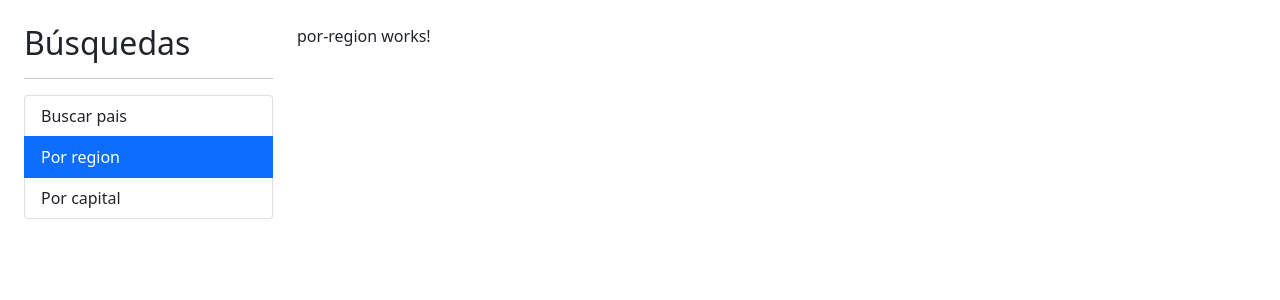
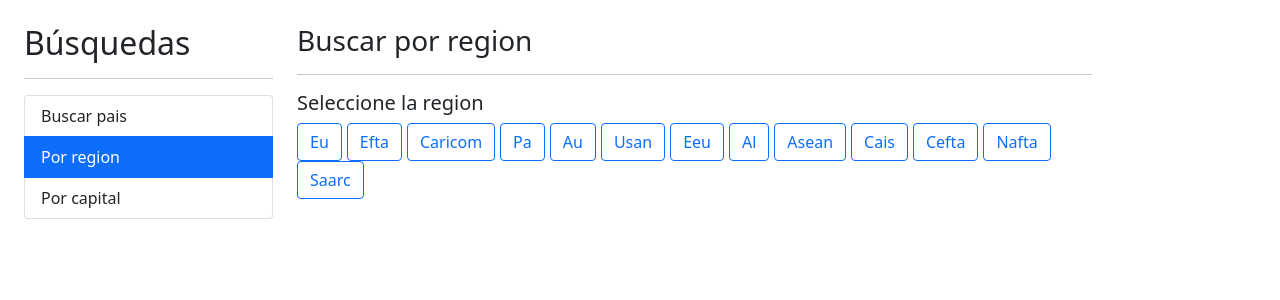
Before and after one commit to JaviLR81/paisesApp, an Angular app: page /region in a window 1280 px wide. Shown: the top 300 px of the page. Built offline with nearby package versions, Linux system fonts and the light colour scheme.

Commit message:
Se agrega  búsqueda x región

```diff
--- a/src/app/pais/pages/por-region/por-region.component.html
+++ b/src/app/pais/pages/por-region/por-region.component.html
@@ -1 +1,31 @@
-<p>por-region works!</p>
+<div class="animate__animated animate__fadeIn animate__faster">
+  <h3>Buscar por region <small> {{ regionActiva | titlecase }} </small></h3>
+  <hr>
+
+  <h5>Seleccione la region</h5>
+
+  <div class="row">
+      <div class="col">
+
+          <!-- [class.btn-primary]="region === regionActiva" -->
+          <!-- [ngClass]="{
+              'btn-primary': regionActiva === region,
+              'btn-outline-primary': regionActiva !== region
+          }"-->
+
+          <button *ngFor="let region of regiones"
+                  [class]="getClaseCSS( region )"
+                  (click)="activarRegion( region )">
+              {{ region | titlecase }}
+          </button>
+
+      </div>
+  </div>
+
+</div>
+
+<div *ngIf="paises.length > 0" class="row">
+  <div class="col">
+      <app-pais-tabla [paises]="paises"></app-pais-tabla>
+  </div>
+</div>
--- a/src/app/pais/pages/por-region/por-region.component.ts
+++ b/src/app/pais/pages/por-region/por-region.component.ts
@@ -1,16 +1,46 @@
 import { Component, OnInit } from '@angular/core';
+import { Country } from '../../interfaces/pais.interface';
+import { PaisService } from '../../services/pais.service';
 
 @Component({
   selector: 'app-por-region',
   templateUrl: './por-region.component.html',
   styles: [
+    `
+    button {
+      margin-right: 5px;
+    }
+  `
   ]
 })
 export class PorRegionComponent implements OnInit {
 
-  constructor() { }
+  regiones: string[] = ['EU', 'EFTA', 'CARICOM', 'PA', 'AU', 'USAN', 'EEU', 'AL', 'ASEAN', 'CAIS', 'CEFTA', 'NAFTA', 'SAARC',];
+  regionActiva: string = '';
+  paises: Country[] = [];
+
+  constructor(private paisService: PaisService) { }
 
   ngOnInit(): void {
   }
 
+  getClaseCSS( region: string ): string {
+    return (region === this.regionActiva)
+              ? 'btn btn-primary'
+              : 'btn btn-outline-primary';
+  }
+
+  activarRegion( region: string ) {
+
+    // To avoid over again the httprequest for same data
+    if ( region === this.regionActiva ) { return; }
+
+    this.regionActiva = region;
+    this.paises = [];
+
+    this.paisService.buscarRegion( region )
+      .subscribe( paises => this.paises = paises );
+  }
+
+
 }
--- a/src/app/pais/services/pais.service.ts
+++ b/src/app/pais/services/pais.service.ts
@@ -1,6 +1,6 @@
-import { HttpClient } from '@angular/common/http';
+import { HttpClient, HttpParams } from '@angular/common/http';
 import { Injectable } from '@angular/core';
-import { catchError, Observable, of } from 'rxjs';
+import { catchError, Observable, of, tap } from 'rxjs';
 import { Country } from '../interfaces/pais.interface';
 
 @Injectable({
@@ -9,6 +9,11 @@ import { Country } from '../interfaces/pais.interface';
 export class PaisService {
 
   private api_url: string = 'https://restcountries.com/v2';
+
+  get httpParams () {
+    // const params = new Httpparams
+    return new HttpParams().set( 'fields', 'name,capital,alpha2Code,flag,population' );
+  }
 
   constructor(private http: HttpClient) { }
 
@@ -26,7 +31,7 @@ export class PaisService {
 
   buscarCapital(termino: string): Observable<Country[]>{
     const url = `${this.api_url}/capital/${termino}`;
-    return this.http.get<Country[]>(url);
+    return this.http.get<Country[]>(url, {params: this.httpParams});
   }
 
   getPaisPorAlpha(id: string): Observable<Country>{
@@ -35,4 +40,15 @@ export class PaisService {
   }
 
 
+  buscarRegion( region: string ): Observable<Country[]> {
+
+    const url = `${ this.api_url }/regionalbloc/${ region }`;
+
+    return this.http.get<Country[]>( url, { params: this.httpParams } )
+            .pipe(
+              tap( console.log )
+            )
+  }
+
+
 }
```
